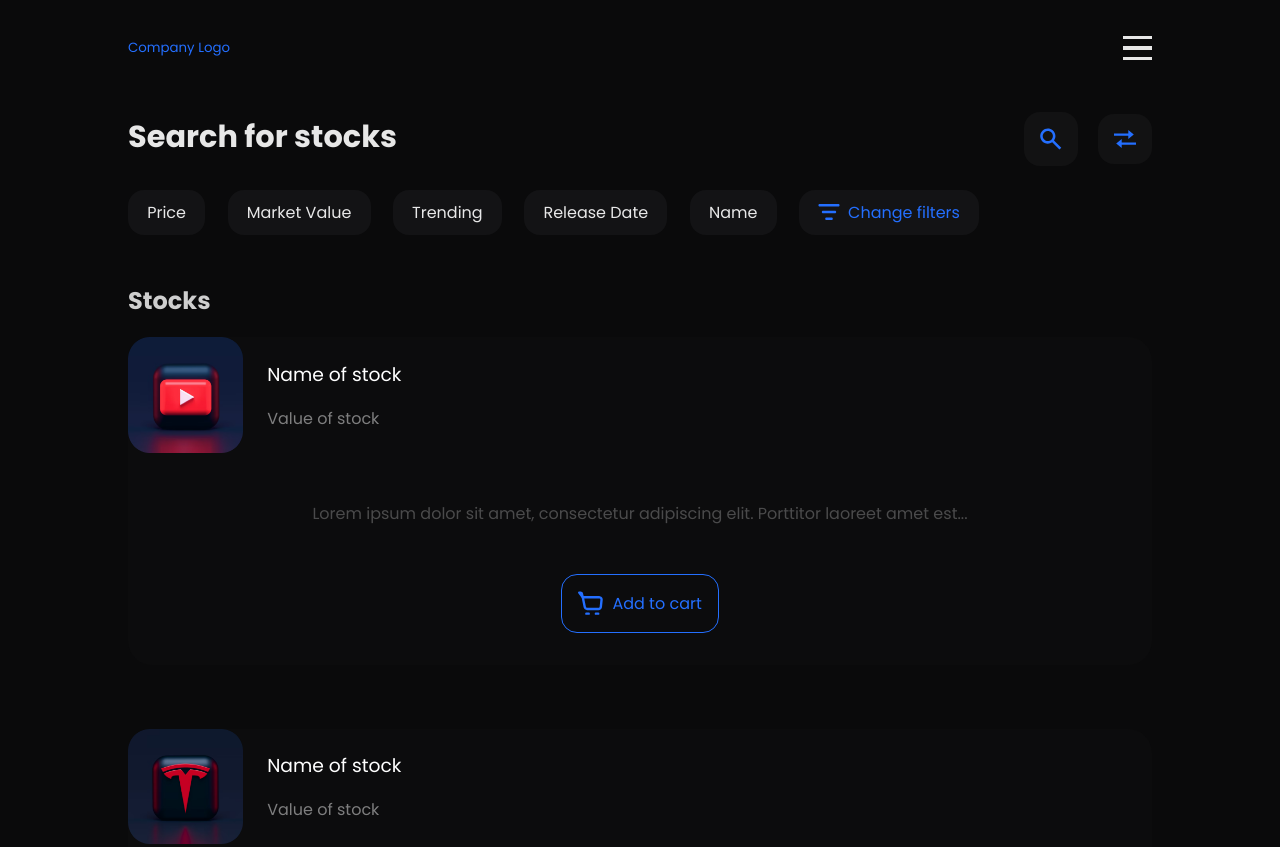
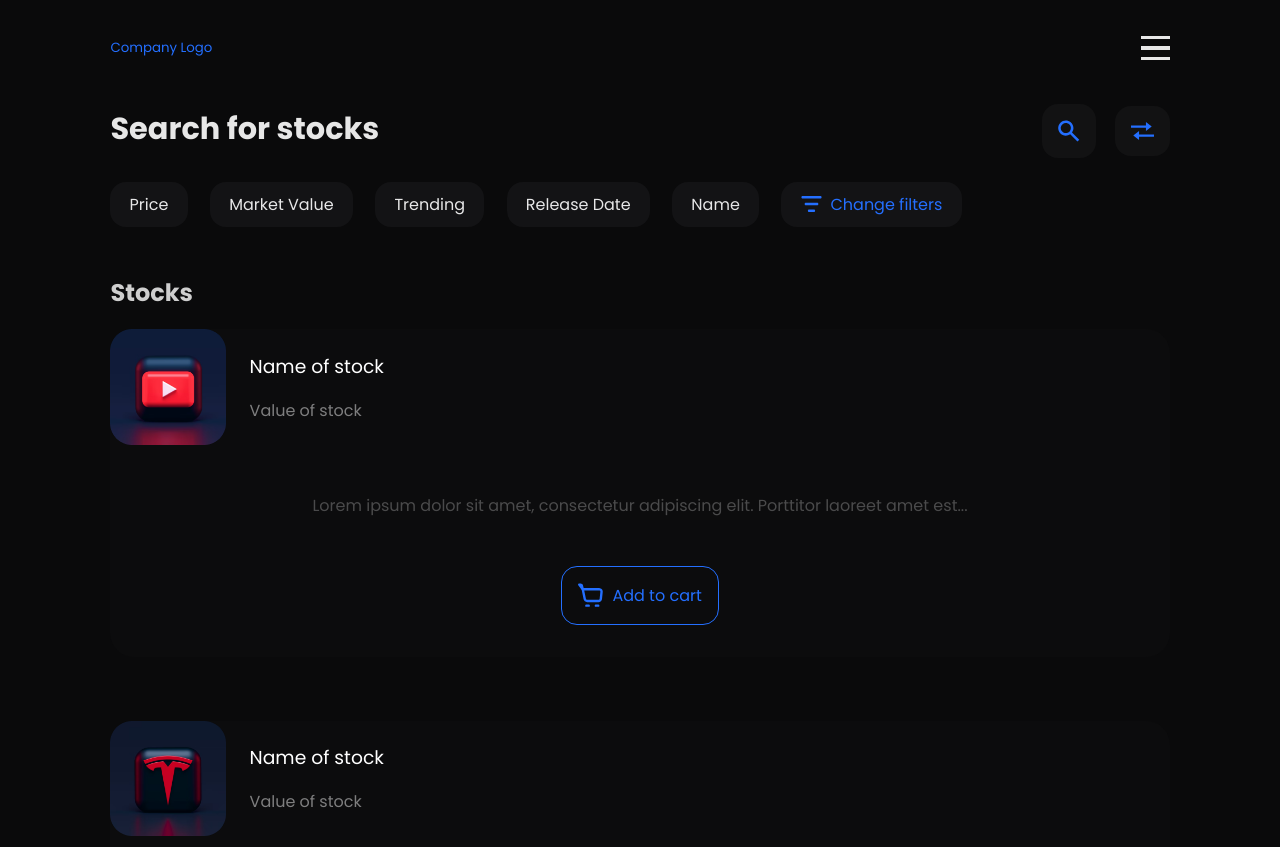
Before and after one commit to ostrekodowanie/investing, a plain HTML site: page shop/index.html in a window 1280 px wide. Shown: the top 847 px of the page. Drawn offline with Linux system fonts and the light colour scheme.

Commit message:
Update style.css

```diff
--- a/shop/style.css
+++ b/shop/style.css
@@ -15,7 +15,6 @@ html, body{
 	font-family: Poppins, sans-serif;
 	background-color: #0A0A0B;
 	color: rgba(255, 255, 255, 0.9);
-	margin: 0;
 	overflow-x: hidden;
 	display: flex;
 	flex-direction: column;
@@ -25,11 +24,11 @@ html, body{
 
 .section,
 .header {
-	padding: 0 10vw;
+	padding: 0 8vw;
 }
 
 .header {
-	height: 6rem;
+	height: 5rem;
 	display: flex;
 	align-items: center;
 	justify-content: space-between;
@@ -67,12 +66,12 @@ html, body{
 	transition: all 200ms ease;
 }
 
-.navbar .x {
+.navbar a {
 	text-decoration: none;
 	color: rgba(255, 255, 255, 0.62);
 }
 
-.navbar img {
+.navbar .x {
 	position: absolute;
 		top: 0;
 		right: 0;
```
